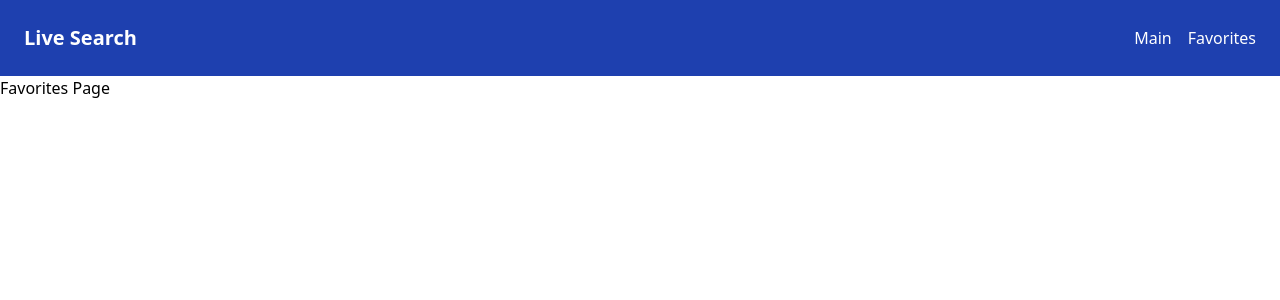
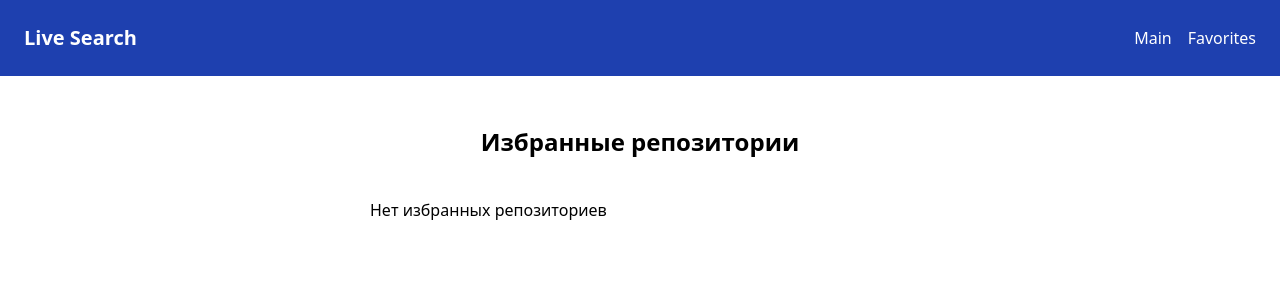
Before and after one commit to Akimba-png/react-ts-rtk-query__live-search, a React (Create React App) app: page /favorites in a window 1280 px wide. Shown: the top 300 px of the page. Built offline with nearby package versions, Linux system fonts and the light colour scheme.

Commit message:
feat: Добавляет отрисовку избранных репозиториев

```diff
--- a/src/pages/favorites-page.tsx
+++ b/src/pages/favorites-page.tsx
@@ -1,6 +1,20 @@
+import { RepoItem } from '../components/repo-item';
+import { useAppSelector } from './../store/store';
+
 function FavoritesPage(): JSX.Element {
+  const favorites = useAppSelector((state) => state['favorite-reducer'].favorites);
   return (
-    <h1>Favorites Page</h1>
+    <main className='pt-[50px] h-[calc(100vh_-_79px)]'>
+      <h1 className='mb-[40px] text-center font-bold text-2xl'>Избранные репозитории</h1>
+      <section className='w-[540px] mx-auto'>
+        {!favorites.length && <p>Нет избранных репозиториев</p>}
+        <ul>
+          {
+            favorites.map((item) => <RepoItem repo={item}/>)
+          }
+        </ul>
+      </section>
+    </main>
   );
 }
 
```
